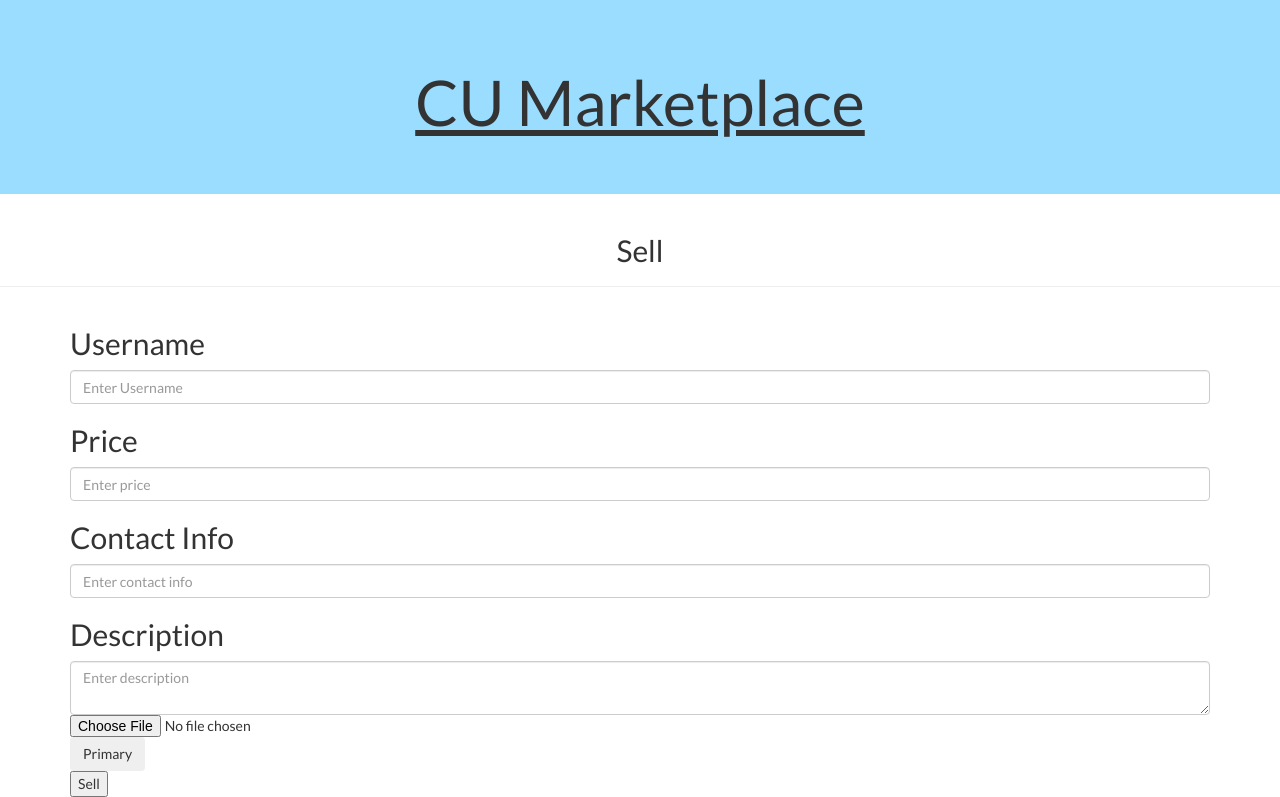
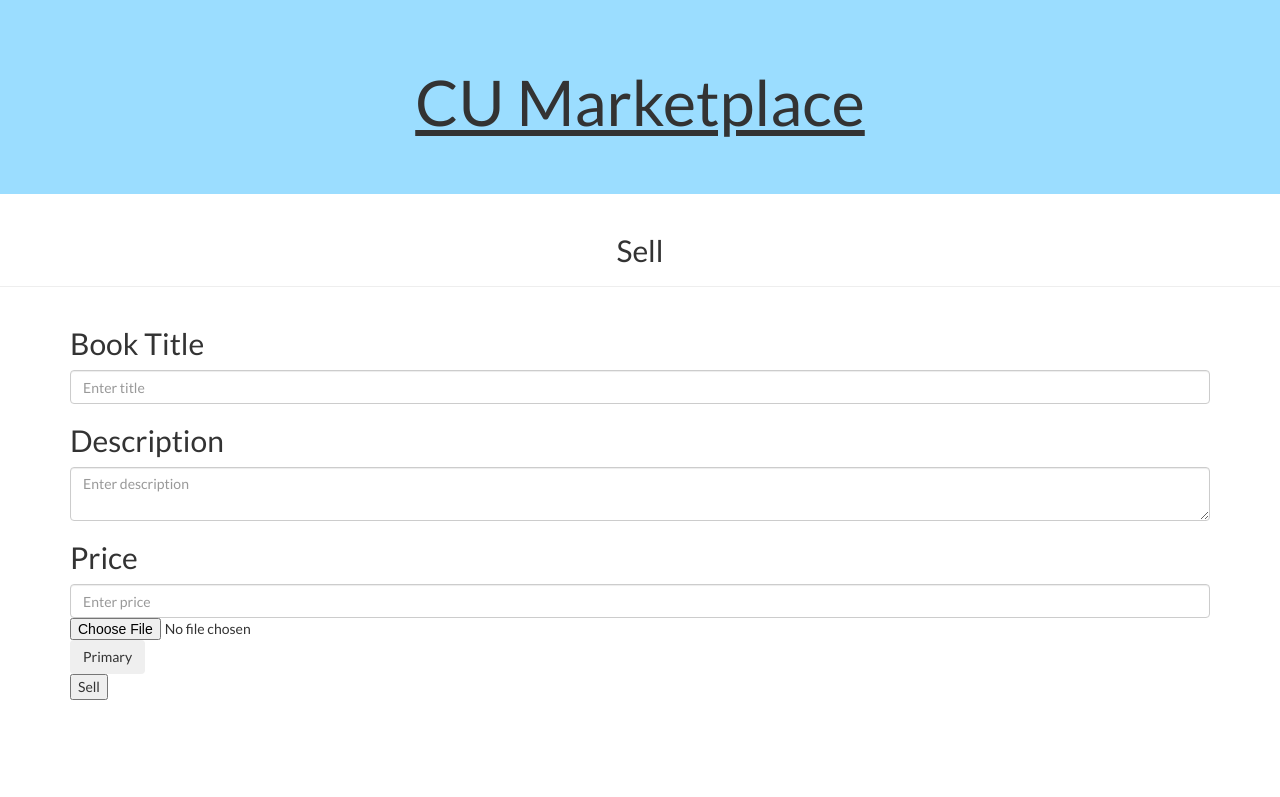
Before and after one commit to ADI-Labs/marketplace, a Flask app: template app/templates/sell.html in a window 1280 px wide. Shown: the part 73-870 px from the top of the page. After the commit the page ends 773 px from the top, so only its background shows below. Run offline with Flask 2, Linux system fonts and the light colour scheme; the template is opened without the code that fills it, so the values that code supplies are empty, except form fields; form fields are guessed from the names that the template uses; some libraries are stand-ins or nearby versions.

Commit message:
removed contact info and name (not necessary)

```diff
--- a/app/templates/sell.html
+++ b/app/templates/sell.html
@@ -10,20 +10,16 @@
         <form action="" method="POST" enctype=multipart/form-data class="form-horizontal">
             {{ form.csrf_token }}
             <div>
-                <h2>Username</h2>
-                {{ form.book_name(class="form-control", placeholder="Enter Username")}}
+                <h2>Book Title</h2>
+                {{ form.book_name(class="form-control", placeholder="Enter title") }}
+            </div>
+            <div>
+                <h2>Description</h2>
+                {{ form.description(class="form-control", placeholder="Enter description") }}
             </div>
             <div>
                 <h2>Price</h2>
                 {{ form.price(class="form-control", placeholder="Enter price") }}
-            </div>
-            <div>
-                <h2>Contact Info</h2>
-                {{ form.contact_info(class="form-control", placeholder="Enter contact info") }}
-            </div>
-            <div>
-                <h2>Description</h2>
-                {{ form.description(class="form-control", placeholder="Enter description") }}
             </div>
             <div>
             <div class="form-horizontal"></div>
```
